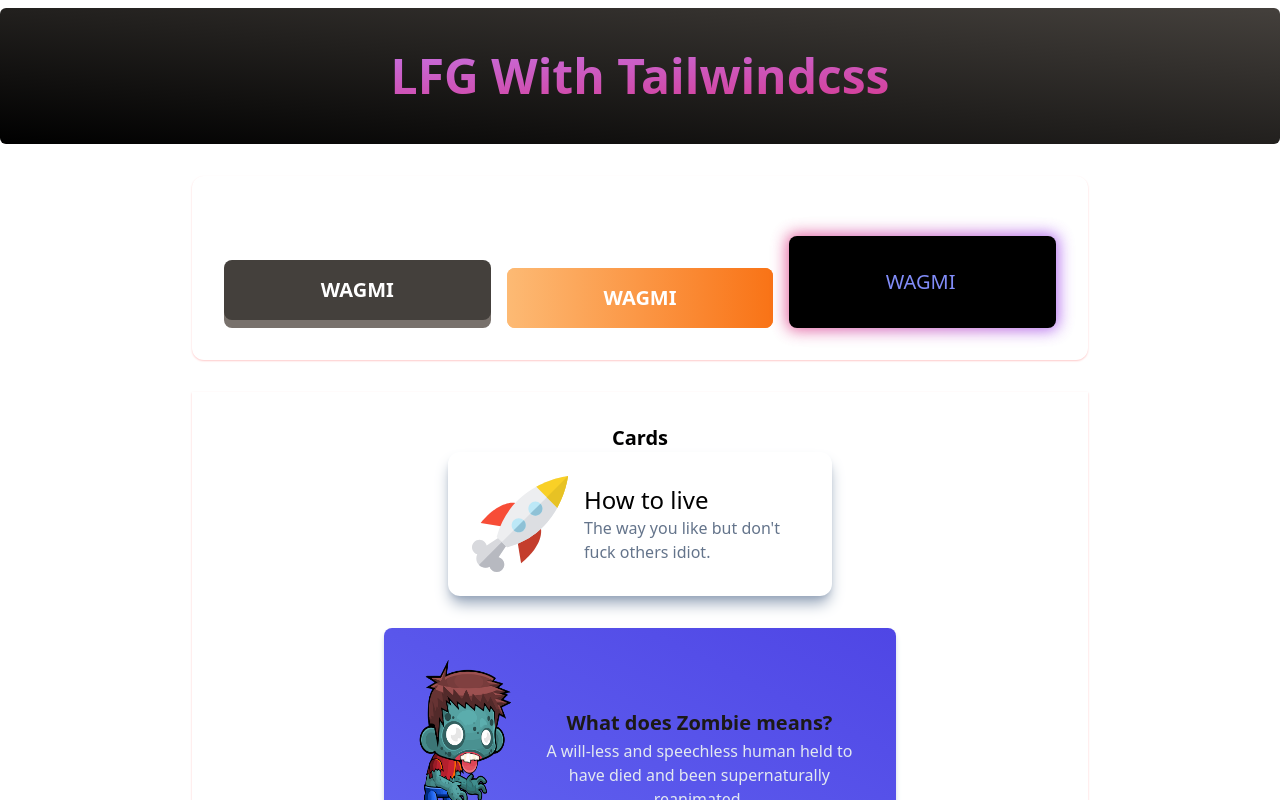
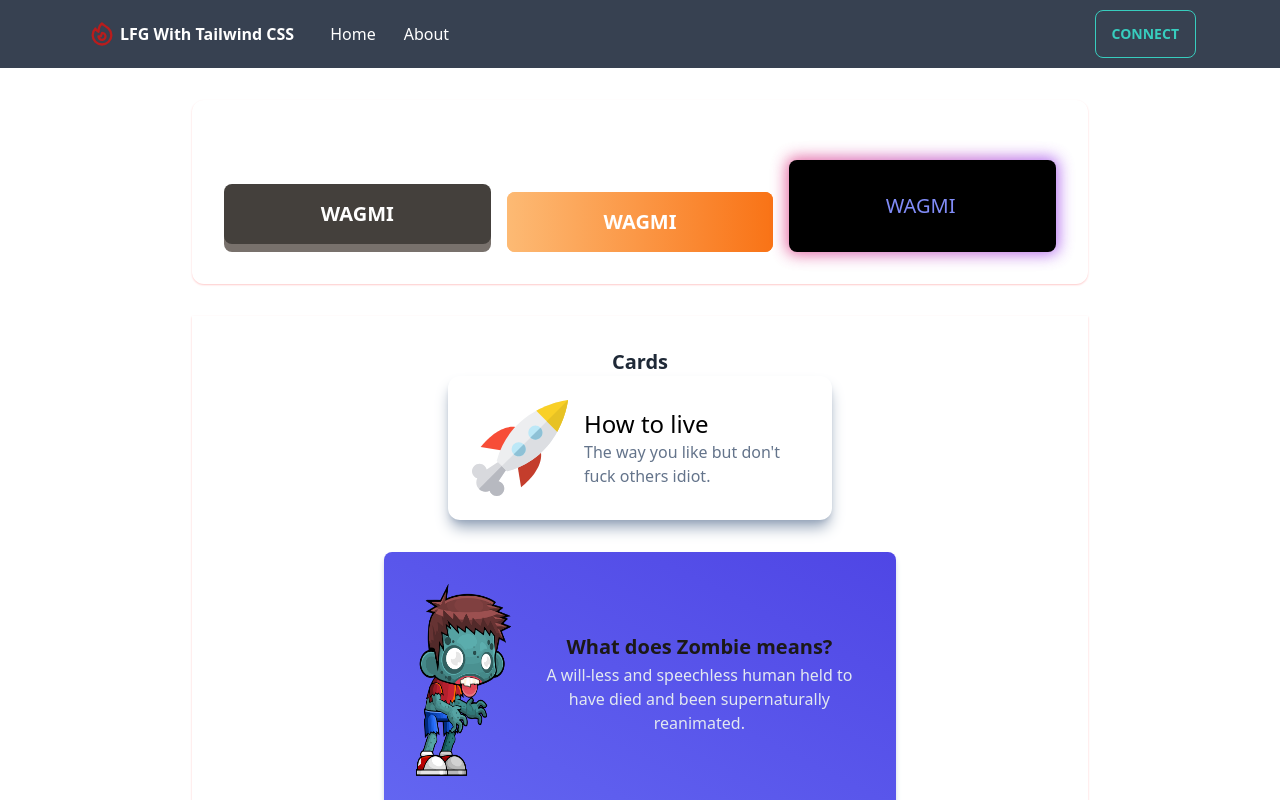
Before and after one commit to itsanishjain/tailwindcss-web3-components, a Next.js app: page / in a window 1280 px wide. Shown: the top 800 px of the page. Built offline with nearby package versions, Linux system fonts and the light colour scheme.

Commit message:
Moved my navbar to navigation folder

```diff
--- a/package.json
+++ b/package.json
@@ -8,7 +8,8 @@
     "lint": "next lint"
   },
   "dependencies": {
-    "next": "12.0.10",
+    "daisyui": "^2.2.0",
+    "next": "^12.1.0",
     "react": "17.0.2",
     "react-dom": "17.0.2",
     "react-icons": "^4.3.1"
--- a/pages/index.js
+++ b/pages/index.js
@@ -11,6 +11,7 @@ import ButtonHoverEffect from "../src/components/buttons/ButtonHoverEffect";
 
 import CircularLoading from "../src/components/loading/CircularLoading";
 import GradientCircularLoading from "../src/components/loading/GradientCircularLoading";
+import FireNavbar from "../src/components/navigation/FireNavbar";
 
 export default function Home() {
   return (
@@ -22,9 +23,7 @@ export default function Home() {
       </Head>
 
       <main>
-        <div className="max-w-[80rem] mx-auto p-8 text-center bg-gradient-to-tr from-black to-stone-700 rounded-md bold text-4xl mt-2 text-black">
-          <GradientText text="LFG With Tailwindcss" />
-        </div>
+       <FireNavbar/>
 
         <div className="mt-8 max-w-4xl mx-auto p-8 shadow-sm shadow-red-200 rounded-xl">
           <p className="text-center text-white text-xl font-bold">Buttons</p>
--- /dev/null
+++ b/src/components/navigation/FireNavbar.js
@@ -0,0 +1,71 @@
+import React from 'react';
+
+function FireNavbar() {
+    return (
+        /* navbar */
+        <nav className="bg-gray-700">
+            {/*margin: auto(centers the div withn the nav)   */}
+            <div className="max-w-6xl mx-auto px-4">
+                <div className="flex justify-between">
+                    <div className="flex space-x-4">
+                        {/* logo */}
+                        <div className="group">
+                            <a
+                                href="#"
+                                className="flex items-center py-5 px-2 text-white transition delay-75 ease-in-out group-hover:text-gray-200"
+                            >
+                                <svg
+                                    className=" h-7 w-7 mr-1 text-red-700 transition delay-75 ease-in-out  group-hover:text-cyan-300"
+                                    xmlns="http://www.w3.org/2000/svg"
+                                    fill="none"
+                                    viewBox="0 0 24 24"
+                                    stroke="currentColor"
+                                >
+                                    <path
+                                        strokeLinecap="round"
+                                        strokeLinejoin="round"
+                                        strokeWidth={2}
+                                        d="M17.657 18.657A8 8 0 016.343 7.343S7 9 9 10c0-2 .5-5 2.986-7C14 5 16.09 5.777 17.656 7.343A7.975 7.975 0 0120 13a7.975 7.975 0 01-2.343 5.657z"
+                                    />
+                                    <path
+                                        strokeLinecap="round"
+                                        strokeLinejoin="round"
+                                        strokeWidth={2}
+                                        d="M9.879 16.121A3 3 0 1012.015 11L11 14H9c0 .768.293 1.536.879 2.121z"
+                                    />
+                                </svg>
+                                <span className="font-bold">
+                                    LFG With Tailwind CSS
+                                </span>
+                            </a>
+                        </div>
+
+                        {/* primary nav */}
+                        <div className="flex items-center space-x-1">
+                            <a
+                                className="py-5 px-3 text-white hover:text-gray-200"
+                                href="">
+                                Home
+                            </a>
+                            <a
+                                className="py-5 px-3 text-white hover:text-gray-200"
+                                href="">
+                                About
+                            </a>
+                        </div>
+                    </div>
+
+                    {/* secondary nav */}
+                    <div className=" flex items-center space-x-1">
+                        <button className="btn btn-outline btn-accent m-1">
+                            Connect
+                        </button>
+                    </div>
+                </div>
+            </div>
+        </nav>
+    );
+
+}
+
+export default FireNavbar;
--- a/tailwind.config.js
+++ b/tailwind.config.js
@@ -7,5 +7,7 @@ module.exports = {
   theme: {
     extend: {},
   },
-  plugins: [],
+  plugins: [
+    require("daisyui")
+  ],
 };
```
Also changed, not shown: 2 other files (tests, documents, lock files or other folders).
